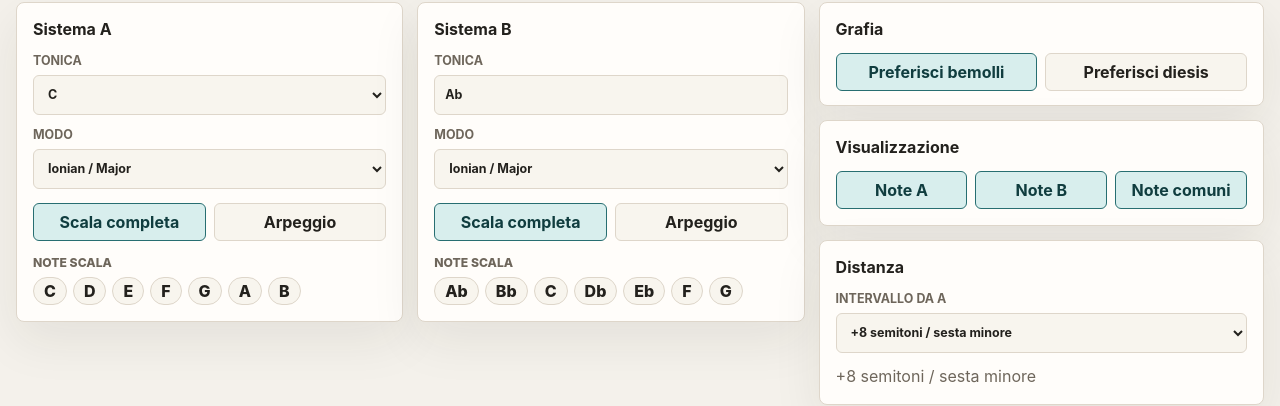
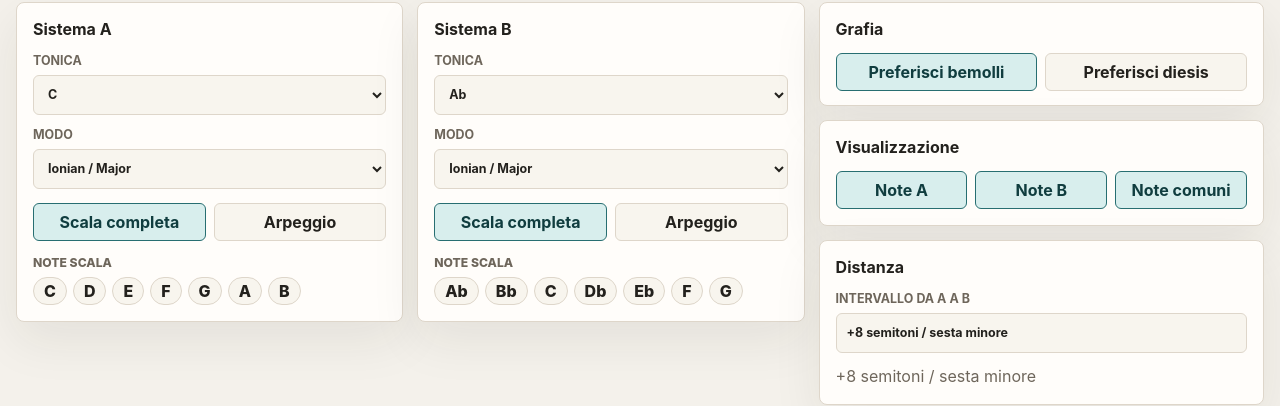
Before and after one commit to sandropizzichelli/harmonic-intersections, a React (Vite) app: page / in a window 1280 px wide. Shown: the part 118-524 px from the top of the page. Built offline with nearby package versions, Linux system fonts and the light colour scheme.

Commit message:
Make system B root selectable

```diff
--- a/src/components/IntervalSelector.tsx
+++ b/src/components/IntervalSelector.tsx
@@ -2,10 +2,9 @@ import { INTERVAL_OPTIONS } from "../data/intervals";
 
 type Props = {
   interval: number;
-  onChange: (value: number) => void;
 };
 
-export function IntervalSelector({ interval, onChange }: Props) {
+export function IntervalSelector({ interval }: Props) {
   const activeInterval = INTERVAL_OPTIONS[interval];
 
   return (
@@ -14,14 +13,10 @@ export function IntervalSelector({ interval, onChange }: Props) {
         <h2>Distanza</h2>
       </div>
       <label className="field">
-        <span>Intervallo da A</span>
-        <select value={interval} onChange={(event) => onChange(Number(event.target.value))}>
-          {INTERVAL_OPTIONS.map((option) => (
-            <option value={option.semitones} key={option.semitones}>
-              +{option.semitones} semitoni / {option.label}
-            </option>
-          ))}
-        </select>
+        <span>Intervallo da A a B</span>
+        <output className="locked-value">
+          +{activeInterval.semitones} semitoni / {activeInterval.label}
+        </output>
       </label>
       <p className="inline-summary">
         +{activeInterval.semitones} semitoni / {activeInterval.label}
--- a/src/pages/MainExplorerPage.tsx
+++ b/src/pages/MainExplorerPage.tsx
@@ -15,7 +15,7 @@ import type { ScaleId } from "../data/scales";
 import type { SpellingPreference } from "../data/noteNames";
 import { generateArpeggios, type ArpeggioType } from "../music/arpeggioGenerator";
 import { compareMaterials } from "../music/intersectionAnalyzer";
-import { pitchClassName, transposePitchClass, type PitchClass } from "../music/pitchClass";
+import { normalizePitchClass, type PitchClass } from "../music/pitchClass";
 import { generateScale } from "../music/scaleGenerator";
 
 const toSet = (items: PitchClass[]) => new Set(items);
@@ -29,7 +29,7 @@ export function MainExplorerPage() {
   const [spelling, setSpelling] = useState<SpellingPreference>("flats");
   const [rootA, setRootA] = useState(0);
   const [scaleAId, setScaleAId] = useState<ScaleId>("ionian");
-  const [intervalToB, setIntervalToB] = useState(8);
+  const [rootB, setRootB] = useState(8);
   const [scaleBId, setScaleBId] = useState<ScaleId>("ionian");
   const [visualizationLayers, setVisualizationLayers] = useState<VisualizationLayers>({
     notesA: true,
@@ -43,7 +43,7 @@ export function MainExplorerPage() {
   const [selectedArpeggioA, setSelectedArpeggioA] = useState(0);
   const [selectedArpeggioB, setSelectedArpeggioB] = useState(0);
 
-  const rootB = transposePitchClass(rootA, intervalToB);
+  const intervalToB = normalizePitchClass(rootB - rootA);
   const scaleA = useMemo(() => generateScale(rootA, scaleAId, spelling), [rootA, scaleAId, spelling]);
   const scaleB = useMemo(() => generateScale(rootB, scaleBId, spelling), [rootB, scaleBId, spelling]);
   const arpeggiosA = useMemo(() => generateArpeggios(scaleA, spelling, "A", arpeggioTypeA), [scaleA, spelling, arpeggioTypeA]);
@@ -55,7 +55,7 @@ export function MainExplorerPage() {
 
   useEffect(() => {
     setSelectedArpeggioB(0);
-  }, [rootA, intervalToB, scaleBId, arpeggioTypeB]);
+  }, [rootB, scaleBId, arpeggioTypeB]);
 
   const materialA: ActiveMaterialSummary & { root: PitchClass } = useMemo(() => {
     const arpeggio = arpeggiosA[selectedArpeggioA];
@@ -162,8 +162,7 @@ export function MainExplorerPage() {
             arpeggioType={arpeggioTypeB}
             arpeggios={arpeggiosB}
             selectedArpeggio={selectedArpeggioB}
-            rootLocked
-            rootLabel={pitchClassName(rootB, spelling)}
+            onRootChange={setRootB}
             onScaleChange={setScaleBId}
             onMaterialModeChange={setMaterialModeB}
             onArpeggioTypeChange={setArpeggioTypeB}
@@ -173,7 +172,7 @@ export function MainExplorerPage() {
         <div className="stack">
           <DisplayPreferences spelling={spelling} onChange={setSpelling} />
           <VisualizationSelector layers={visualizationLayers} onToggle={toggleVisualizationLayer} />
-          <IntervalSelector interval={intervalToB} onChange={setIntervalToB} />
+          <IntervalSelector interval={intervalToB} />
         </div>
       </div>
 
```
